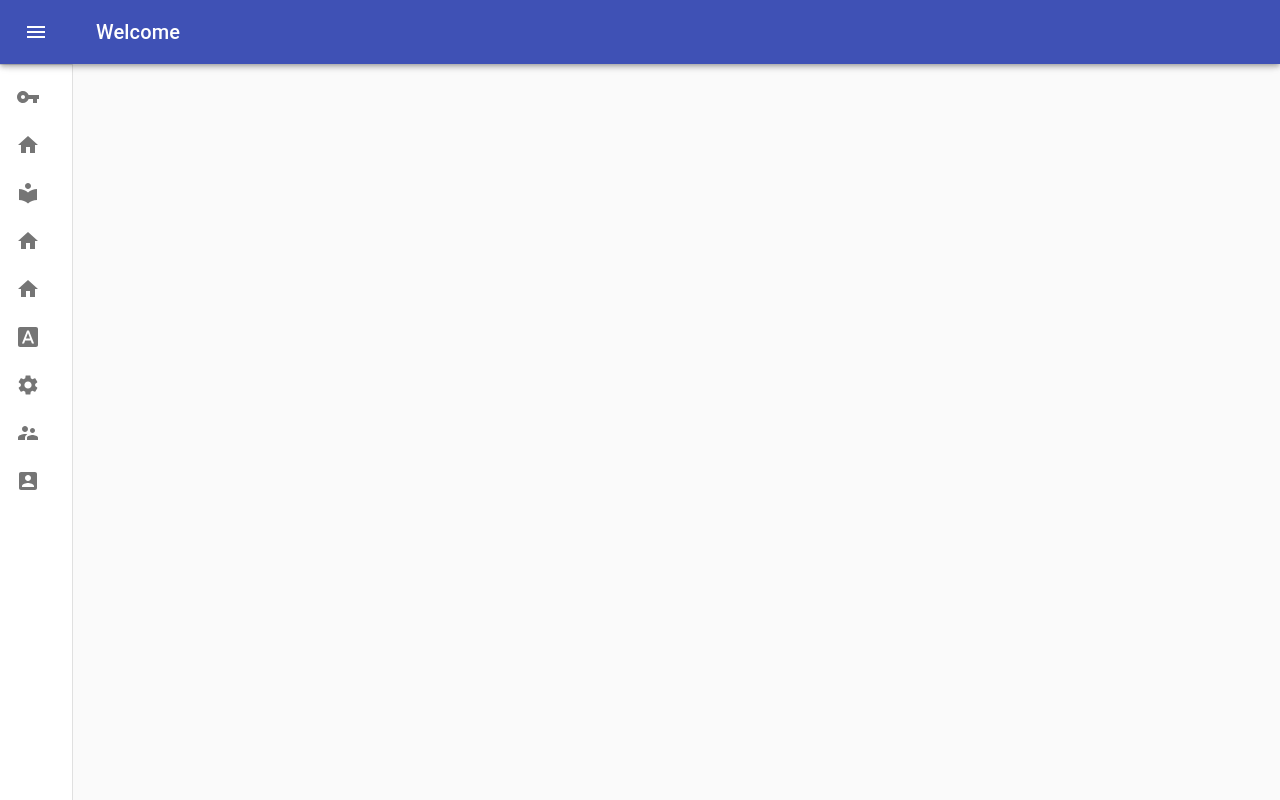
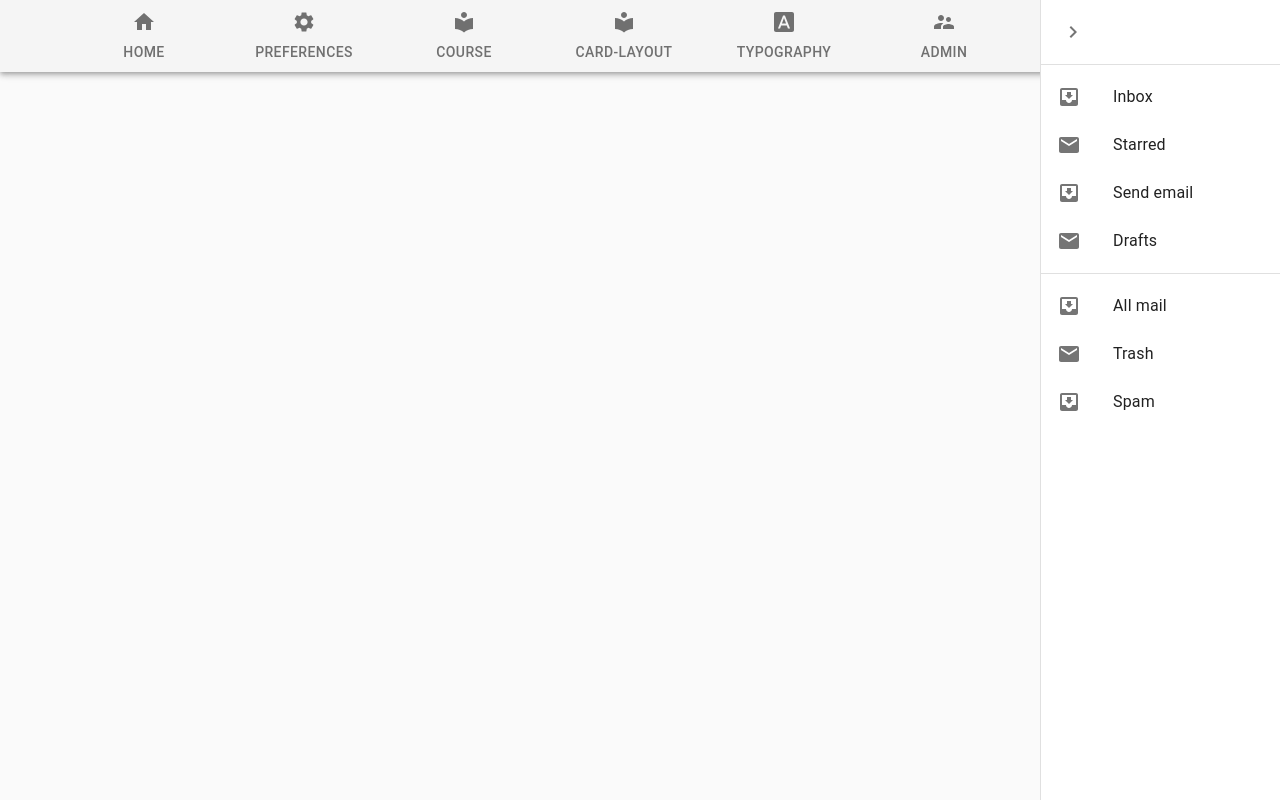
Before and after one commit to t-janicki/react-panel-components, a React (Create React App) app: page / in a window 1280 px wide. Both pictures are taken after a click on the button "open drawer". Built offline with nearby package versions, Linux system fonts and the light colour scheme.

Commit message:
layout changed

```diff
--- a/src/app/layout/layout.container.tsx
+++ b/src/app/layout/layout.container.tsx
@@ -1,12 +1,10 @@
 import * as React from 'react'
-import NavigationContainer from './navigation.container'
 import { useTheme } from "@material-ui/core/styles";
-import { Route, Switch } from "react-router-dom";
+import { Link, Route, Switch } from "react-router-dom";
 import { Role } from "../auth/model/role";
 import useLayoutStyles from "./layout.styles";
 import {
 	AdminComponent,
-	CourseCardComponent,
 	CourseCardLayout,
 	HomeComponent,
 	PreferencesComponent,
@@ -14,39 +12,164 @@ import {
 } from "../shared";
 import { PrivateRoute } from "../auth";
 import CourseComponent from "../shared/components/card/course.component";
+import clsx from 'clsx';
+import Drawer from '@material-ui/core/Drawer';
+import AppBar from '@material-ui/core/AppBar';
+import Toolbar from '@material-ui/core/Toolbar';
+import CssBaseline from '@material-ui/core/CssBaseline';
+import List from '@material-ui/core/List';
+import Divider from '@material-ui/core/Divider';
+import IconButton from '@material-ui/core/IconButton';
+import MenuIcon from '@material-ui/icons/Menu';
+import ChevronLeftIcon from '@material-ui/icons/ChevronLeft';
+import ChevronRightIcon from '@material-ui/icons/ChevronRight';
+import ListItem from '@material-ui/core/ListItem';
+import ListItemIcon from '@material-ui/core/ListItemIcon';
+import ListItemText from '@material-ui/core/ListItemText';
+import InboxIcon from '@material-ui/icons/MoveToInbox';
+import MailIcon from '@material-ui/icons/Mail';
+import Tabs from '@material-ui/core/Tabs';
+import Tab from '@material-ui/core/Tab';
+import { FontDownload, Home, LocalLibrary, Settings, SupervisorAccount } from "@material-ui/icons";
 
+function a11yProps(index: any) {
+	return {
+		id: `scrollable-force-tab-${index}`,
+		'aria-controls': `scrollable-force-tabpanel-${index}`,
+	};
+}
 
 const LayoutContainer: React.FC = () => {
 	const classes = useLayoutStyles();
 	const theme = useTheme();
+	const [open, setOpen] = React.useState(false);
 
+	const handleDrawerOpen = () => {
+		setOpen(true);
+	};
+
+	const handleDrawerClose = () => {
+		setOpen(false);
+	};
+
+	const [value, setValue] = React.useState(0);
+
+	const handleChange = (event: React.ChangeEvent<{}>, newValue: number) => {
+		setValue(newValue);
+	};
+	const routes = [
+		'/home',
+		'/preferences',
+		'/course',
+		'/card-layout',
+		'/typography',
+		'/admin',
+		'user'
+	];
 	return <>
 		<div className={classes.root}>
+			<CssBaseline/>
+			<AppBar position="static" color="default">
+				<Toolbar>
+					<Tabs
+						value={value}
+						onChange={handleChange}
+						variant="scrollable"
+						scrollButtons="on"
+						indicatorColor="primary"
+						textColor="primary"
+						aria-label="scrollable force tabs example"
+					>
+						<Tab label="HOME" value="/home" icon={<Home/>}
+							 component={Link} to={routes[0]} {...a11yProps(0)} />
 
-			<NavigationContainer theme={theme} classes={classes}/>
+						<Tab label="PREFERENCES" value="/preferences" icon={<Settings/>}
+							 component={Link} to={routes[1]} {...a11yProps(1)} />
 
-			<main className={classes.content}>
-				<div className={classes.toolbar}/>
+						<Tab label="COURSE" value="/course" icon={<LocalLibrary/>}
+							 component={Link} to={routes[2]} {...a11yProps(2)} />
+
+						<Tab label="CARD-LAYOUT" value="/card-layout" icon={<LocalLibrary/>}
+							 component={Link} to={routes[3]} {...a11yProps(3)} />
+
+						<Tab label="TYPOGRAPHY" value="/typography" icon={<FontDownload/>}
+							 component={Link} to={routes[4]} {...a11yProps(4)} />
+
+						<Tab label="ADMIN" value="/admin" icon={<SupervisorAccount/>}
+							 component={Link} to={routes[5]} {...a11yProps(5)} />
+
+						<Tab label="USER" value="/user" icon={<SupervisorAccount/>}
+							 component={Link} to={routes[6]} {...a11yProps(6)} />
+					</Tabs>
+					<IconButton
+						color="inherit"
+						aria-label="open drawer"
+						edge="end"
+						onClick={handleDrawerOpen}
+						className={clsx(open && classes.hide)}
+					>
+						<MenuIcon/>
+					</IconButton>
+				</Toolbar>
+			</AppBar>
+			<main
+				className={clsx(classes.content, {
+					[classes.contentShift]: open,
+				})}
+			>
 				<Switch>
-					<Route exact path='/home'>
+					<Route exact path={routes[0]}>
 						<HomeComponent/>
 					</Route>
-					<Route exact path='/course'>
+					<Route exact path={routes[1]}>
+						<PreferencesComponent/>
+					</Route>
+					<Route exact path={routes[2]}>
 						<CourseComponent/>
 					</Route>
-					<Route exact path='/card-layout'>
+					<Route exact path={routes[3]}>
 						<CourseCardLayout/>
 					</Route>
-					<Route exact path='/preferences'>
-						<PreferencesComponent/>
-					</Route>
-					<Route exact path="/typography">
+					<Route exact path={routes[4]}>
 						<TypographyComponent/>
 					</Route>
-					<PrivateRoute path='/admin' roles={[Role.Admin]} Component={AdminComponent}/>
-					<PrivateRoute path='/user' roles={[Role.User, Role.Admin]} Component={HomeComponent}/>
+					<PrivateRoute path={routes[5]} roles={[Role.Admin]} Component={AdminComponent}/>
+					<PrivateRoute path={routes[6]} roles={[Role.User, Role.Admin]} Component={HomeComponent}/>
 				</Switch>
 			</main>
+			<Drawer
+				className={classes.drawer}
+				variant="persistent"
+				anchor="right"
+				open={open}
+				classes={{
+					paper: classes.drawerPaper,
+				}}
+			>
+				<div className={classes.drawerHeader}>
+					<IconButton onClick={handleDrawerClose}>
+						{theme.direction === 'rtl' ? <ChevronLeftIcon/> : <ChevronRightIcon/>}
+					</IconButton>
+				</div>
+				<Divider/>
+				<List>
+					{['Inbox', 'Starred', 'Send email', 'Drafts'].map((text, index) => (
+						<ListItem button key={text}>
+							<ListItemIcon>{index % 2 === 0 ? <InboxIcon/> : <MailIcon/>}</ListItemIcon>
+							<ListItemText primary={text}/>
+						</ListItem>
+					))}
+				</List>
+				<Divider/>
+				<List>
+					{['All mail', 'Trash', 'Spam'].map((text, index) => (
+						<ListItem button key={text}>
+							<ListItemIcon>{index % 2 === 0 ? <InboxIcon/> : <MailIcon/>}</ListItemIcon>
+							<ListItemText primary={text}/>
+						</ListItem>
+					))}
+				</List>
+			</Drawer>
 		</div>
 	</>
 };
--- a/src/app/layout/layout.styles.ts
+++ b/src/app/layout/layout.styles.ts
@@ -1,29 +1,29 @@
-import { createStyles, makeStyles, Theme } from "@material-ui/core/styles";
+import { makeStyles } from "@material-ui/core/styles";
 
 const drawerWidth = 240;
 
-const useLayoutStyles = makeStyles((theme: Theme) =>
-	createStyles({
+const useLayoutStyles = makeStyles(theme => ({
 	root: {
-			display: 'flex',
+		flexGrow: 1,
+		width: '100%',
+		// backgroundColor: theme.palette.background.paper,
 	},
 	appBar: {
-			zIndex: theme.zIndex.drawer + 1,
-			transition: theme.transitions.create(['width', 'margin'], {
+		transition: theme.transitions.create(['margin', 'width'], {
 			easing: theme.transitions.easing.sharp,
 			duration: theme.transitions.duration.leavingScreen,
 		}),
 	},
 	appBarShift: {
-			marginLeft: drawerWidth,
 		width: `calc(100% - ${drawerWidth}px)`,
-			transition: theme.transitions.create(['width', 'margin'], {
-				easing: theme.transitions.easing.sharp,
+		transition: theme.transitions.create(['margin', 'width'], {
+			easing: theme.transitions.easing.easeOut,
 			duration: theme.transitions.duration.enteringScreen,
 		}),
+		marginRight: drawerWidth,
 	},
-		menuButton: {
-			marginRight: 36,
+	title: {
+		flexGrow: 1,
 	},
 	hide: {
 		display: 'none',
@@ -31,38 +31,34 @@ const useLayoutStyles = makeStyles((theme: Theme) =>
 	drawer: {
 		width: drawerWidth,
 		flexShrink: 0,
-			whiteSpace: 'nowrap',
 	},
-		drawerOpen: {
+	drawerPaper: {
 		width: drawerWidth,
-			transition: theme.transitions.create('width', {
-				easing: theme.transitions.easing.sharp,
-				duration: theme.transitions.duration.enteringScreen,
-			}),
 	},
-		drawerClose: {
-			transition: theme.transitions.create('width', {
-				easing: theme.transitions.easing.sharp,
-				duration: theme.transitions.duration.leavingScreen,
-			}),
-			overflowX: 'hidden',
-			width: theme.spacing(7) + 1,
-			[theme.breakpoints.up('sm')]: {
-				width: theme.spacing(9) + 1,
-			},
-		},
-		toolbar: {
+	drawerHeader: {
 		display: 'flex',
 		alignItems: 'center',
-			justifyContent: 'flex-end',
 		padding: theme.spacing(0, 1),
+		// necessary for content to be below app bar
 		...theme.mixins.toolbar,
+		justifyContent: 'flex-start',
 	},
 	content: {
 		flexGrow: 1,
 		padding: theme.spacing(3),
+		transition: theme.transitions.create('margin', {
+			easing: theme.transitions.easing.sharp,
+			duration: theme.transitions.duration.leavingScreen,
+		}),
+		marginRight: -drawerWidth,
 	},
+	contentShift: {
+		transition: theme.transitions.create('margin', {
+			easing: theme.transitions.easing.easeOut,
+			duration: theme.transitions.duration.enteringScreen,
 		}),
-);
+		marginRight: 0,
+	},
+}));
 
 export default useLayoutStyles;
--- a/src/app/shared/components/card/course.component.tsx
+++ b/src/app/shared/components/card/course.component.tsx
@@ -79,14 +79,14 @@ const CourseComponent: React.FC = () => {
 				<div>
 					<div>
 						{activeStep !== 1 && (
-							<Fab className="" color="secondary" onClick={handleBack}>
+							<Fab color="secondary" onClick={handleBack}>
 								{theme.direction === 'ltr' ? <ArrowBack/> : <ArrowForward/>}
 							</Fab>
 						)}
 					</div>
 					<div>
 						{activeStep < course.steps.length ? (
-							<Fab className="" color="secondary" onClick={handleNext}>
+							<Fab color="secondary" onClick={handleNext}>
 								{theme.direction === 'ltr' ? <ArrowForward/> : <ArrowBack/>}
 							</Fab>
 						) : (
@@ -96,8 +96,7 @@ const CourseComponent: React.FC = () => {
 						)}
 					</div>
 				</div>
-				{
-					course && (
+				{course && (
 						<Stepper classes={{ root: 'bg-transparent' }} activeStep={activeStep - 1} orientation="vertical">
 							{course.steps.map((step, index) => {
 								return (
```
Lines whose indentation alone changed are shown as unchanged.
